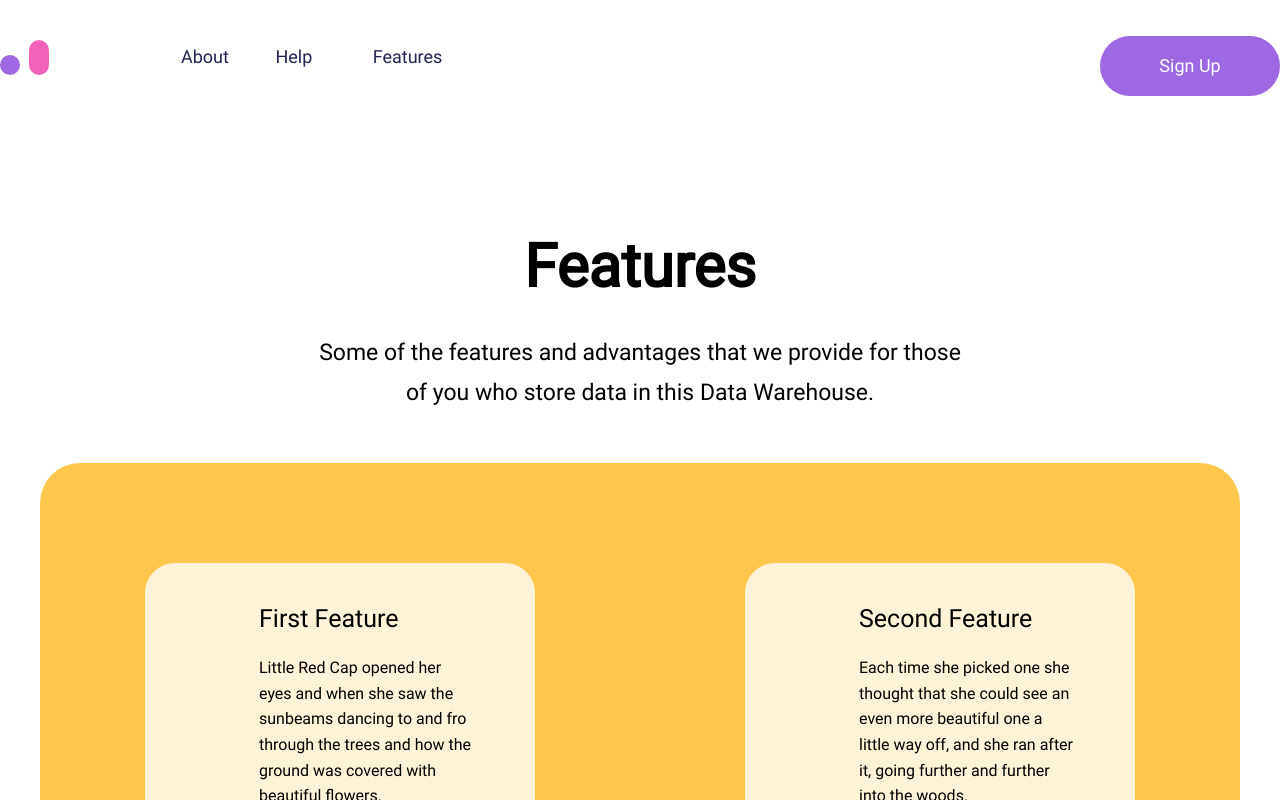
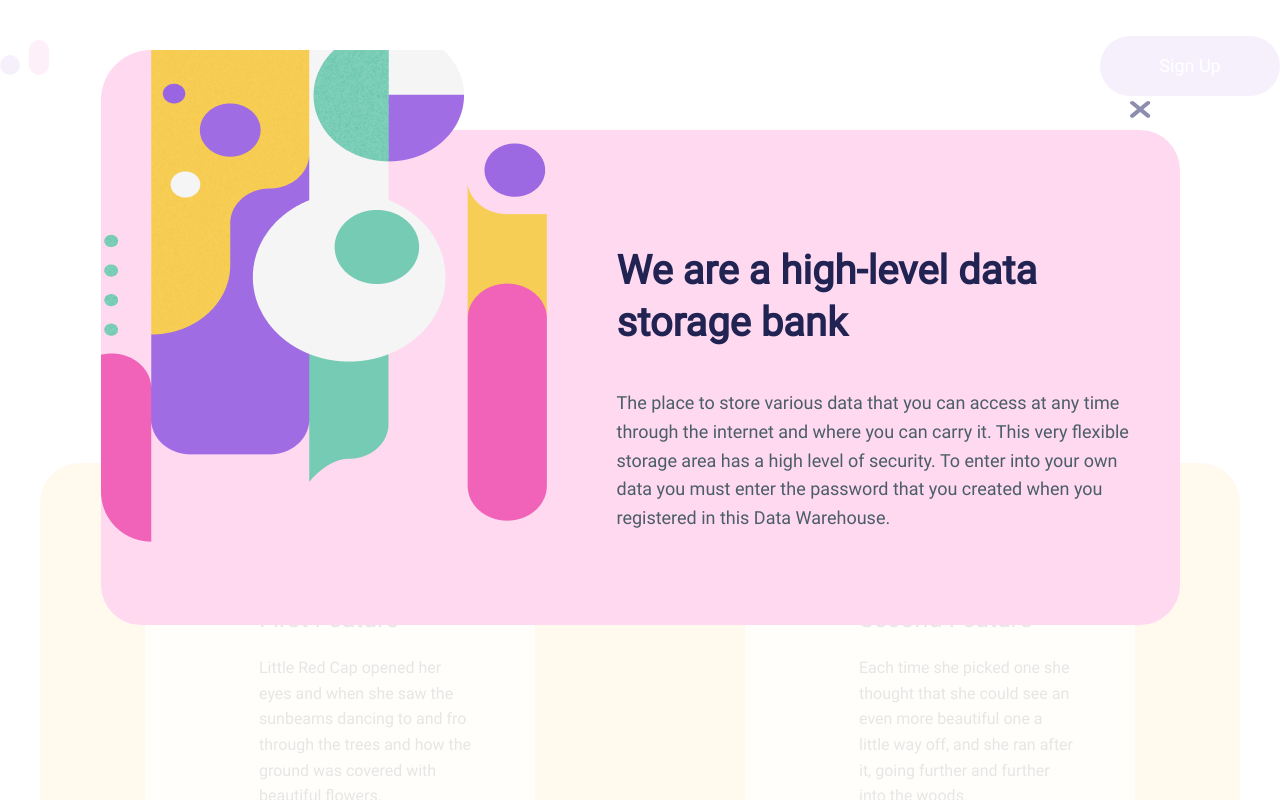
Before and after one commit to Igelness/Boroda-test, a website: page app/index.html in a window 1280 px wide. Both pictures are taken after a click on the link "About". Shown: the top 800 px of the page. Drawn offline with Linux system fonts and the light colour scheme.

Commit message:
add about popup

```diff
--- a/app/index.html
+++ b/app/index.html
@@ -5,9 +5,9 @@
   <meta name="viewport"
         content="width=device-width, user-scalable=no, initial-scale=1.0, maximum-scale=1.0, minimum-scale=1.0">
   <meta http-equiv="X-UA-Compatible" content="ie=edge">
-  <link rel="stylesheet" href="css/style.css">
   <link rel="stylesheet" href="css/normalize.css">
   <link rel="stylesheet" type="text/css" href="css/slick.css"/>
+  <link rel="stylesheet" href="css/style.css">
   <title>Document</title>
 </head>
 <body>
@@ -24,7 +24,7 @@
         </div>
         <nav class="header__menu">
           <ul>
-            <li><a href="#">About</a></li>
+            <li><a href="#" class="header__about">About</a></li>
             <li class="header_-dropdown-li">
               <a href="#" class="header__menu-link">Help</a>
               <ul class="header__dropdown">
@@ -109,6 +109,23 @@
     </div>
   </footer>
 
+  <div class="about__popup-wrapper">
+  </div>
+
+  <div class="about__popup">
+    <div class="about__popup-image">
+      <img src="images/about__popup.png" alt="popup text">
+    </div>
+    <div class="about__popup-text">
+      <div class="about__popup-title">We are a high-level
+        data
+        storage bank</div>
+      <div class="about__popup-info">The place to store various data that you can access at any time through the internet  and where you can carry it.
+        This very flexible storage area has a high level of security. To enter into your own data you must enter the password that you created when you registered in this Data Warehouse. </div>
+      <div class="about__popup-close"></div>
+    </div>
+  </div>
+
   <script src="js/libs.min.js"></script>
   <script src="js/slick.min.js"></script>
   <script src="js/main.js"></script>
--- a/app/js/main.js
+++ b/app/js/main.js
@@ -5,3 +5,26 @@ $('.features__slider').slick({
   dots: true,
   autoplay: false
 });
+
+const aboutDiv = document.querySelector(".header__about");
+const popup = document.querySelector(".about__popup-wrapper");
+const popupDiv = document.querySelector(".about__popup");
+const closePopup = document.querySelector(".about__popup-close");
+
+aboutDiv.addEventListener('click', () => {
+  popup.style.visibility = "visible";
+  popup.style.opacity = "0.9";
+  popupDiv.style.visibility = "visible";
+  popupDiv.style.opacity = "1";
+  popupDiv.style.top = "50%";
+});
+
+document.addEventListener('click', (e) => {
+  if (e.target === popup || e.target === closePopup) {
+    popup.style.opacity = 0;
+    popup.style.visibility = "hidden";
+    popupDiv.style.opacity = 0;
+    popupDiv.style.visibility = "hidden";
+    popupDiv.style.top = "55%";
+  }
+});
--- a/app/scss/_global.scss
+++ b/app/scss/_global.scss
@@ -1,5 +1,9 @@
 * {
   box-sizing: border-box;
+}
+
+html {
+  height: 100%;
 }
 
 body {
@@ -8,6 +12,7 @@ body {
   font-size: 18px;
   line-height: 18px;
   color: #000;
+  width: 100%;
 }
 
 a {
--- /dev/null
+++ b/app/scss/blocks/_about-popup.scss
@@ -0,0 +1,76 @@
+.hidden {
+  opacity: 0;
+  visibility: hidden;
+  transition: 0.5s;
+}
+
+.about__popup-wrapper {
+  background-color: #ffffff;
+  width: 100%;
+  height: 100%;
+  position: fixed;
+  top: 0;
+  opacity: 0;
+  z-index: 11;
+  visibility: hidden;
+  transition: 0.5s;
+}
+
+.about__popup {
+  display: flex;
+  max-width: 1079px;
+  background-color: #FFD9F0;
+  border-radius: 40px;
+  position: fixed;
+  top: 55%;
+  margin-top: -270px;
+  margin-left: auto;
+  margin-right: auto;
+  left: 0;
+  right: 0;
+  cursor: pointer;
+  z-index: 12;
+  visibility: hidden;
+  opacity: 0;
+  transition: 0.5s;
+}
+
+.about__popup-close {
+   content: "";
+   background-image: url('../../images/ic-delete.svg');
+   width: 20px;
+   height: 18px;
+   position: absolute;
+   top: -30px;
+   right: 30px;
+ }
+
+.about__popup:after:hover {
+  cursor: pointer;
+}
+
+.about__popup-image {
+  transform: translateY(-80px);
+  border-radius: 20px;
+}
+
+.about__popup-text {
+  margin-left: 40px;
+  padding-right: 50px;
+}
+
+.about__popup-title {
+  font-size: 40px;
+  font-weight: 700;
+  color: #212353;
+  line-height: 130%;
+  margin-top: 115px;
+}
+
+.about__popup-info {
+  font-size: 18px;
+  font-weight: 400;
+  color: #4B5D68;
+  line-height: 160%;
+  margin-top: 40px;
+}
--- a/app/scss/blocks/_features.scss
+++ b/app/scss/blocks/_features.scss
@@ -66,6 +66,10 @@
   position: absolute;
   bottom: 0;
   margin-bottom: 40px;
+  padding-right: 25px;
+  &:hover {
+    cursor: pointer;
+  }
   a {
     color: #212353;
   }
--- a/app/scss/style.scss
+++ b/app/scss/style.scss
@@ -6,3 +6,4 @@
 @import "blocks/header";
 @import "blocks/features";
 @import "blocks/footer";
+@import "blocks/about-popup";
```
Also changed, not shown: app/css/style.css, app/css/style.min.css, app/images/about__popup.png (added), app/images/ic-delete.svg (added).
